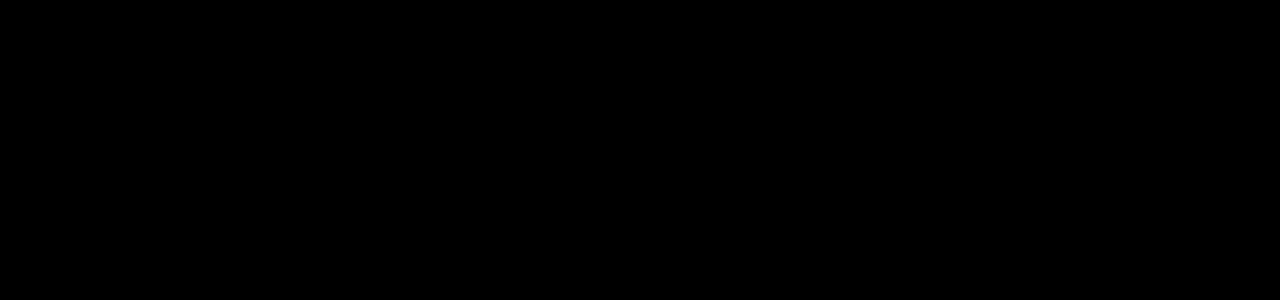
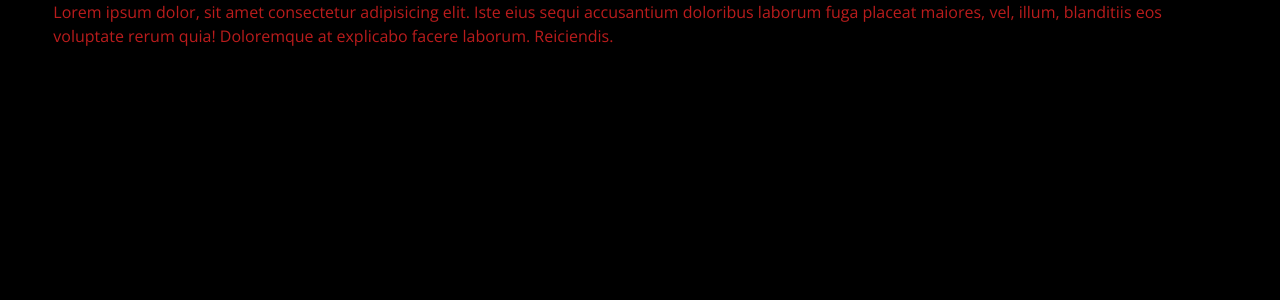
Before and after one commit to alain-kubwayo/pms, a React (Create React App) app: page / in a window 1280 px wide. Before the commit this address had no page. Shown: the top 300 px of the page. Built offline with nearby package versions, Linux system fonts and the light colour scheme; the HTML template or start-up script is replaced by a standard one.

Commit message:
feat:adjust wrapper

```diff
--- a/src/App.js
+++ b/src/App.js
@@ -11,7 +11,7 @@
     <BrowserRouter>
       <Wrapper>
         <Routes>
-
+        <Route path="/" element={<div className="text-red-700">Lorem ipsum dolor, sit amet consectetur adipisicing elit. Iste eius sequi accusantium doloribus laborum fuga placeat maiores, vel, illum, blanditiis eos voluptate rerum quia! Doloremque at explicabo facere laborum. Reiciendis.</div>} />
         </Routes>
       </Wrapper>
     </BrowserRouter>
--- a/src/layout/Wrapper.jsx
+++ b/src/layout/Wrapper.jsx
@@ -1,6 +1,8 @@
 const Wrapper = ({ children }) => {
     return (
-        <div className="p-4 md:p-8 lg:p-16 max-w-7xl mx-auto">{ children }</div>
+        <div
+            className="px-5 mx-auto sm:px-0 sm:w-11/12 xl:max-w-7xl"
+        >{ children }</div>
     );
 }
 
```
